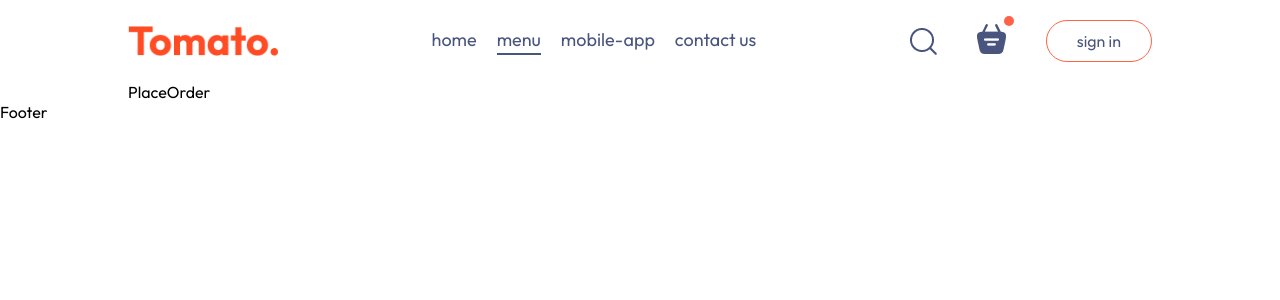
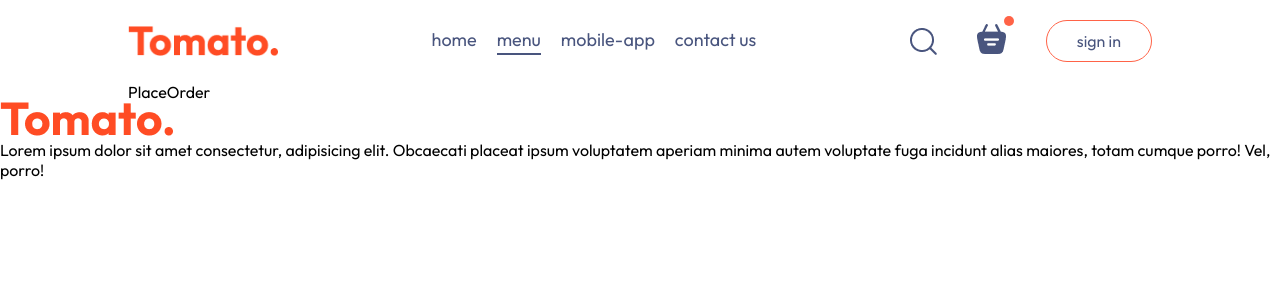
Before and after one commit to UdayChaudhary1/food-delivery-app, a React (Vite) app in the folder frontend/: page /order in a window 1280 px wide. Shown: the top 300 px of the page. Built offline with nearby package versions, Linux system fonts and the light colour scheme.

Commit message:
Add logo to the left of footer

```diff
--- a/frontend/src/components/Footer/Footer.jsx
+++ b/frontend/src/components/Footer/Footer.jsx
@@ -1,8 +1,18 @@
+import { assets } from '../../assets/assets'
 import './Footer.css'
 
 const Footer = () => {
   return (
-    <div className="footer">Footer</div>
+    <div className="footer" id='footer'>
+      <div className="footer-content">
+        <div className="footer-content-left">
+          <img src={assets.logo} alt="" />
+          <p>Lorem ipsum dolor sit amet consectetur, adipisicing elit. Obcaecati placeat ipsum voluptatem aperiam minima autem voluptate fuga incidunt alias maiores, totam cumque porro! Vel, porro!</p>
+        </div>
+        <div className="footer-content-center"></div>
+        <div className="footer-content-right"></div>
+      </div>
+    </div>
   )
 }
 export default Footer
```
